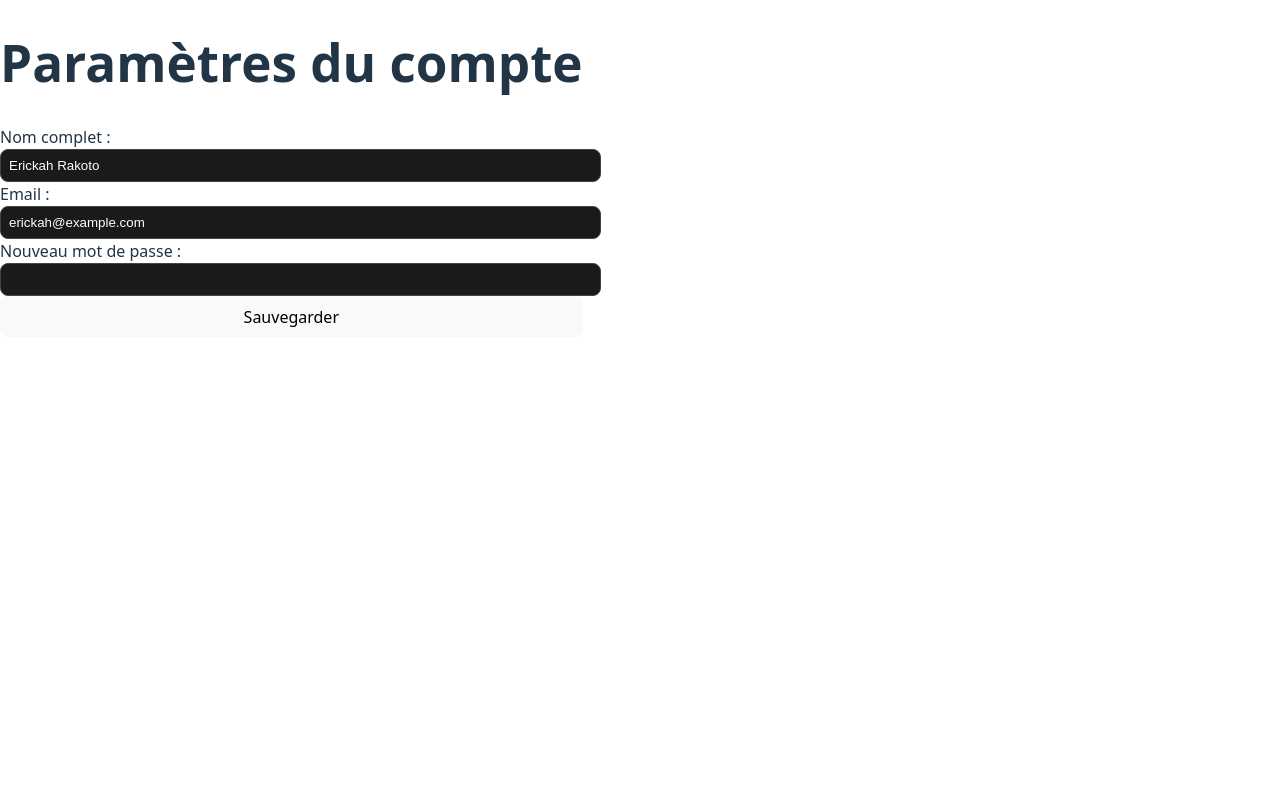
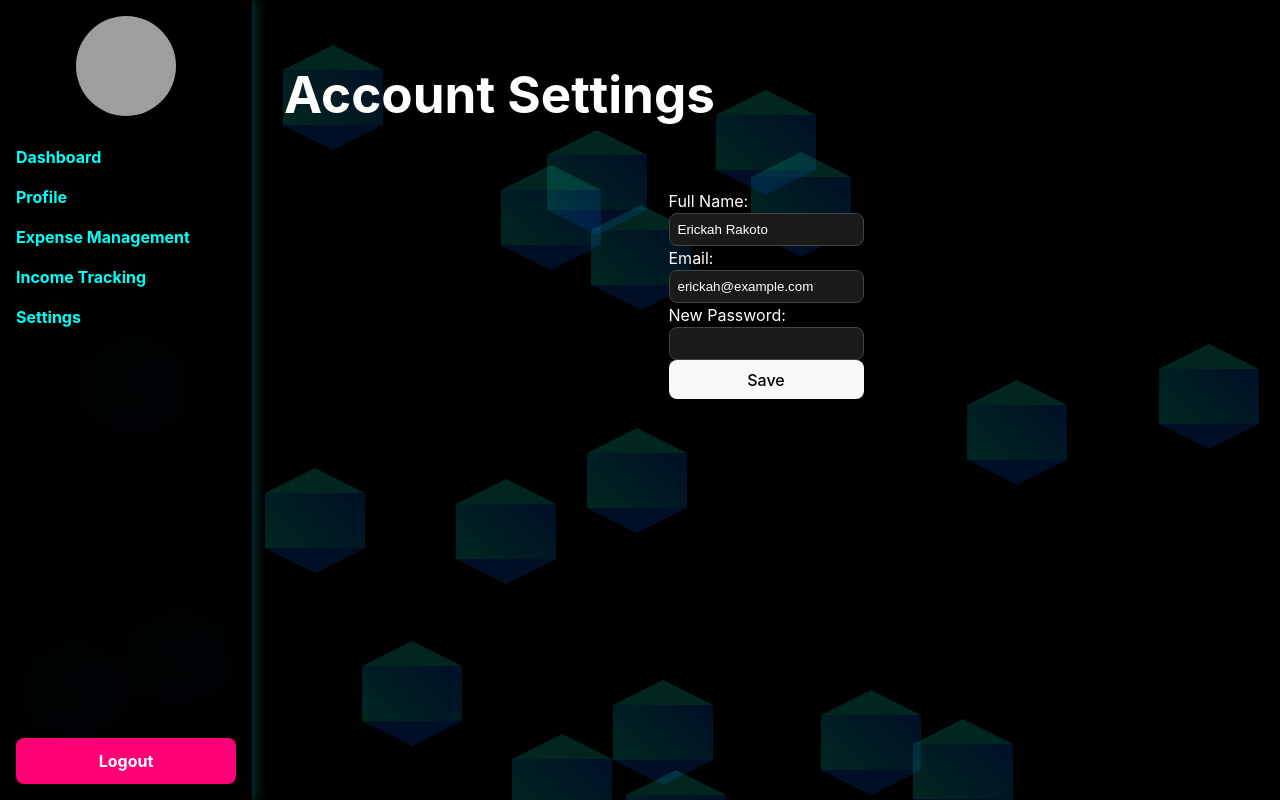
Before and after one commit to Koloina01/Personal-expense-tracker, a React (Vite) app in the folder client/expense/: page /settings in a window 1280 px wide. Built offline with nearby package versions, Linux system fonts and the light colour scheme; sample sign-in values are in the browser's storage; grey boxes are pictures that could not be loaded.

Commit message:
fix add: new desing in SettingsPage

```diff
--- a/client/expense/src/components/SettingsPage.tsx
+++ b/client/expense/src/components/SettingsPage.tsx
@@ -1,4 +1,6 @@
 import { useState } from "react";
+import HexagonBackground from "./HexagonBackground";
+import { Link } from "react-router-dom";
 
 export default function SettingsPage() {
   const [name, setName] = useState("Erickah Rakoto");
@@ -6,46 +8,71 @@ export default function SettingsPage() {
   const [password, setPassword] = useState("");
 
   const handleSave = () => {
-    alert(`Profil mis à jour : ${name}, ${email}`);
-    // Ici tu fais appel à ton API pour sauvegarder les nouvelles infos
+    alert(`Profile updated: ${name}, ${email}`);
+    setPassword("");
+  };
+
+  const handleLogout = () => {
+    localStorage.removeItem("token");
+    window.location.href = "/";
   };
 
   return (
-    <div className="min-h-screen bg-gray-100 p-6 flex justify-center items-start">
-      <div className="bg-white p-6 rounded-xl shadow-lg w-full max-w-md">
-        <h1 className="text-2xl font-bold mb-4">Paramètres du compte</h1>
+    <div className="dashboard-wrapper relative min-h-screen flex">
+      <HexagonBackground />
 
-        <label className="block mb-2">Nom complet :</label>
+      <aside className="sidebar">
+        <div className="sidebar-logo">
+          <img src="user.jpg" alt="User Logo" className="sidebar-logo-img" />
+        </div>
+        <nav className="sidebar-nav">
+          <Link to="/dashboard">Dashboard</Link>
+          <Link to="/profile">Profile</Link>
+          <Link to="/expenses-management">Expense Management</Link>
+          <Link to="/income">Income Tracking</Link>
+          <Link to="/settings">Settings</Link>
+        </nav>
+        <button className="logout-button" onClick={handleLogout}>Logout</button>
+      </aside>
+
+      <main className="dashboard-main p-6 flex-1">
+        <header className="dashboard-header mb-6">
+          <h1 className="text-3xl font-bold text-white">Account Settings</h1>
+        </header>
+
+        <div className="settings-form bg-gray-800 p-6 rounded-xl shadow-lg max-w-md mx-auto text-white flex flex-col gap-4">
+          <label className="font-semibold">Full Name:</label>
           <input
             type="text"
             value={name}
             onChange={(e) => setName(e.target.value)}
-          className="border p-2 w-full mb-4 rounded"
+            className="p-2 rounded bg-gray-700 text-white border border-gray-600 focus:outline-none focus:border-teal-400"
           />
 
-        <label className="block mb-2">Email :</label>
+          <label className="font-semibold">Email:</label>
           <input
             type="email"
             value={email}
             onChange={(e) => setEmail(e.target.value)}
-          className="border p-2 w-full mb-4 rounded"
+            className="p-2 rounded bg-gray-700 text-white border border-gray-600 focus:outline-none focus:border-teal-400"
           />
 
-        <label className="block mb-2">Nouveau mot de passe :</label>
+          <label className="font-semibold">New Password:</label>
           <input
             type="password"
             value={password}
             onChange={(e) => setPassword(e.target.value)}
-          className="border p-2 w-full mb-4 rounded"
+            className="p-2 rounded bg-gray-700 text-white border border-gray-600 focus:outline-none focus:border-teal-400"
           />
 
           <button
             onClick={handleSave}
-          className="bg-green-600 text-white px-4 py-2 rounded w-full"
+            className="bg-teal-400 text-black font-bold py-2 rounded hover:bg-teal-500 transition"
           >
-          Sauvegarder
+            Save
           </button>
         </div>
+      </main>
     </div>
   );
 }
--- /dev/null
+++ b/client/expense/src/components/css/SettingsPage.css
@@ -0,0 +1,45 @@
+.settings-form {
+    display: flex;
+    flex-direction: column;
+    gap: 1rem;
+  }
+
+  .settings-form input {
+    padding: 0.8rem;
+    border-radius: 0.75rem;
+    border: 1px solid #444;
+    background-color: #1a1a1a;
+    color: #fff;
+    outline: none;
+    transition: 0.3s;
+  }
+
+  .settings-form input::placeholder {
+    color: #aaa;
+  }
+
+  .settings-form input:focus {
+    border-color: #00fff7;
+    background-color: #111;
+  }
+
+  .settings-form button {
+    padding: 0.8rem 1.2rem;
+    border-radius: 0.75rem;
+    background: linear-gradient(90deg, #00fff7, #00d8f7);
+    color: #000;
+    font-weight: bold;
+    cursor: pointer;
+    transition: 0.3s;
+  }
+
+  .settings-form button:hover {
+    background: linear-gradient(90deg, #00d8f7, #00fff7);
+    transform: scale(1.02);
+  }
+
+  @media (max-width: 768px) {
+    .settings-form {
+      gap: 0.8rem;
+    }
+  }
```
Lines whose indentation alone changed are shown as unchanged.
